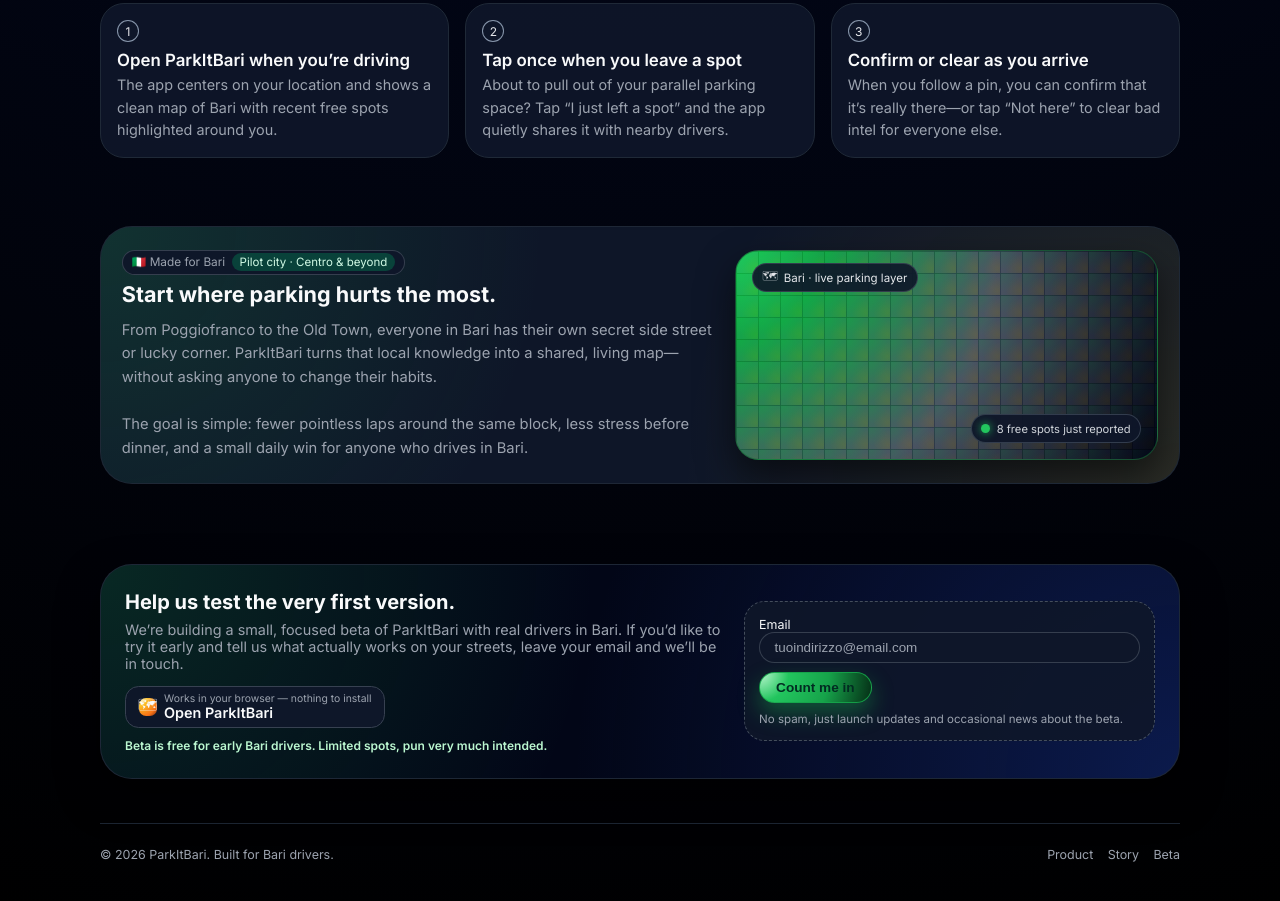
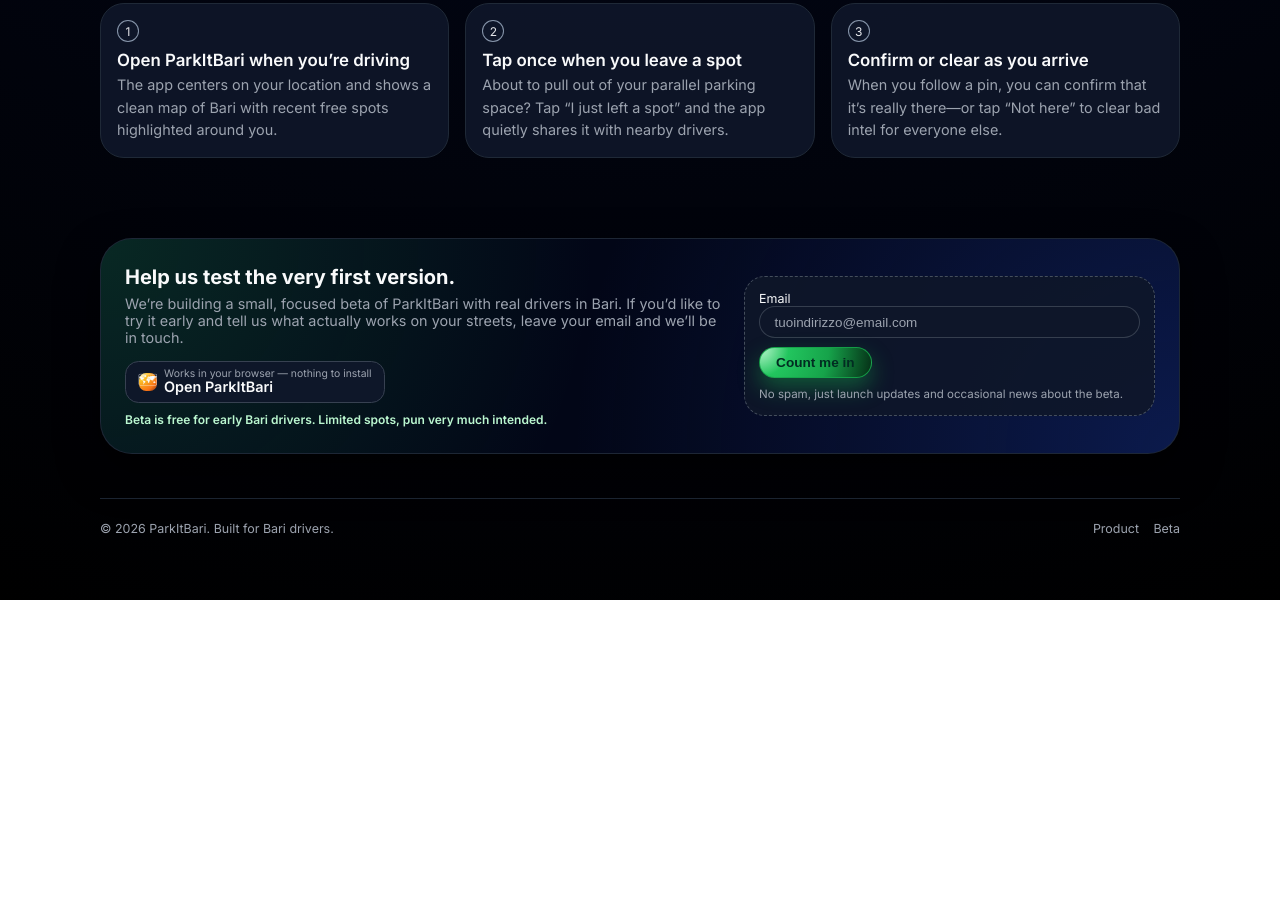
Before and after one commit to charlespaulharris/parkitbari-landing, a plain HTML site: page index.html in a window 1280 px wide. Shown: the part 1225-2126 px from the top of the page. After the commit the page ends 1825 px from the top, so only its background shows below. Drawn offline with Linux system fonts and the light colour scheme.

Commit message:
Remove Why Bari section and its dead nav links

```diff
--- a/index.html
+++ b/index.html
@@ -1018,7 +1018,6 @@
       <nav>
         <a href="#features">Features</a>
         <a href="#how-it-works">How it works</a>
-        <a href="#bari">Why Bari</a>
         <a href="https://parkitbari-app.netlify.app" class="nav-cta" target="_blank" rel="noopener">
           <span class="nav-cta-icon">&#128506;</span>
           <span class="lang-en">Open the map</span>
@@ -1253,46 +1252,6 @@
         </div>
       </section>
 
-      <!-- Bari section -->
-      <section id="bari">
-        <div class="bari-card">
-          <div>
-            <div class="bari-tag">
-              <span>🇮🇹 Made for Bari</span>
-              <span class="bari-pill">Pilot city · Centro & beyond</span>
-            </div>
-            <h2 class="section-heading">
-              <span class="lang-en">Start where parking hurts the most.</span>
-              <span class="lang-it">Partiamo da dove parcheggiare fa più male.</span>
-            </h2>
-            <p class="bari-text-main">
-              <span class="lang-en">
-                From Poggiofranco to the Old Town, everyone in Bari has their own secret side street or lucky corner. ParkItBari turns that local knowledge into a shared, living map—without asking anyone to change their habits.
-                <br><br>
-                The goal is simple: fewer pointless laps around the same block, less stress before dinner, and a small daily win for anyone who drives in Bari.
-              </span>
-              <span class="lang-it">
-                Da Poggiofranco alla città vecchia, ogni barese ha la sua strada laterale segreta o l’angolo fortunato. ParkItBari trasforma questa conoscenza locale in una mappa viva e condivisa, senza chiedere a nessuno di cambiare abitudini.
-                <br><br>
-                L’obiettivo è semplice: meno giri a vuoto, meno stress prima di cena e una piccola vittoria quotidiana per chi guida a Bari.
-              </span>
-            </p>
-          </div>
-          <div class="bari-map">
-            <div class="bari-map-label">
-              <span>🗺</span>
-              <span class="lang-en">Bari · live parking layer</span>
-              <span class="lang-it">Bari · livello parcheggi in tempo reale</span>
-            </div>
-            <div class="bari-pin-count">
-              <div class="bari-pin-dot"></div>
-              <span class="lang-en">8 free spots just reported</span>
-              <span class="lang-it">8 posti liberi appena segnalati</span>
-            </div>
-          </div>
-        </div>
-      </section>
-
       <!-- Download / beta + EMAIL FORM -->
       <section id="download">
         <div class="download-card">
@@ -1374,7 +1333,6 @@
       <div>© <span id="year"></span> ParkItBari. Built for Bari drivers.</div>
       <div class="footer-links">
         <a href="#features">Product</a>
-        <a href="#bari">Story</a>
         <a href="#download">Beta</a>
       </div>
     </footer>
```
